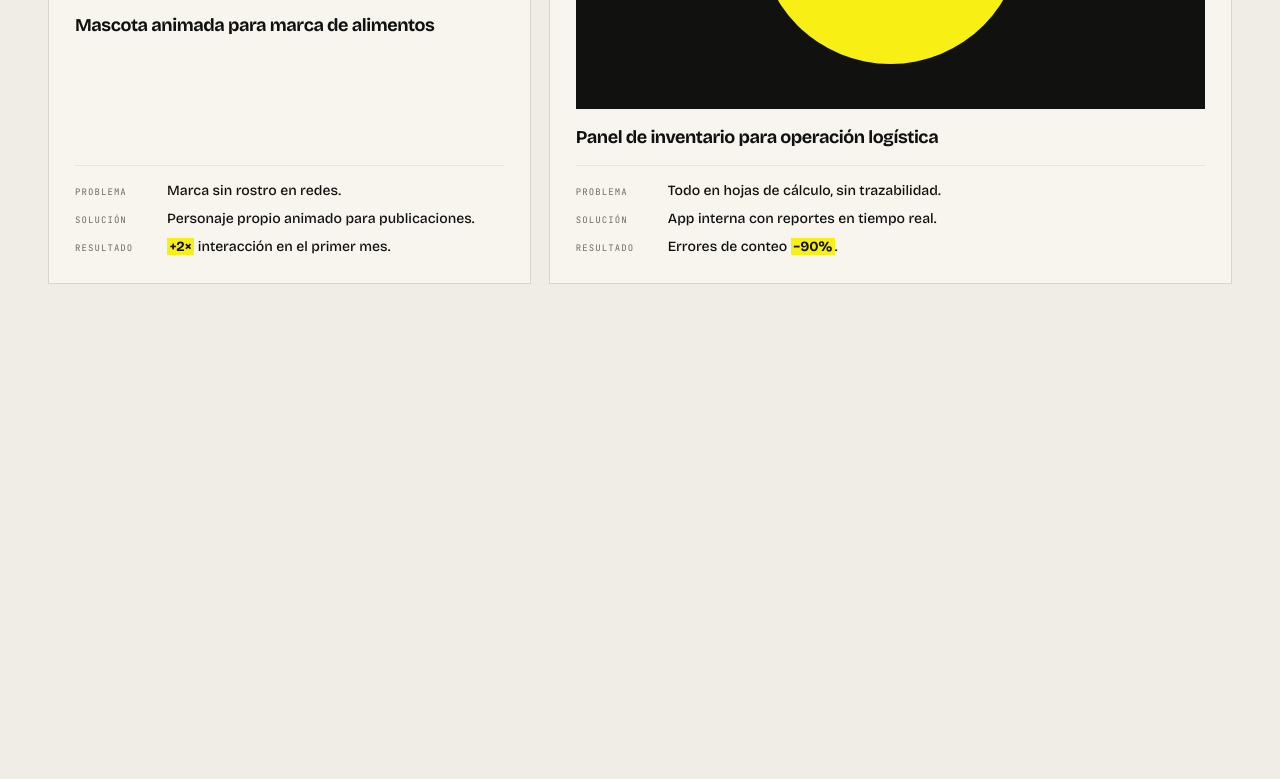
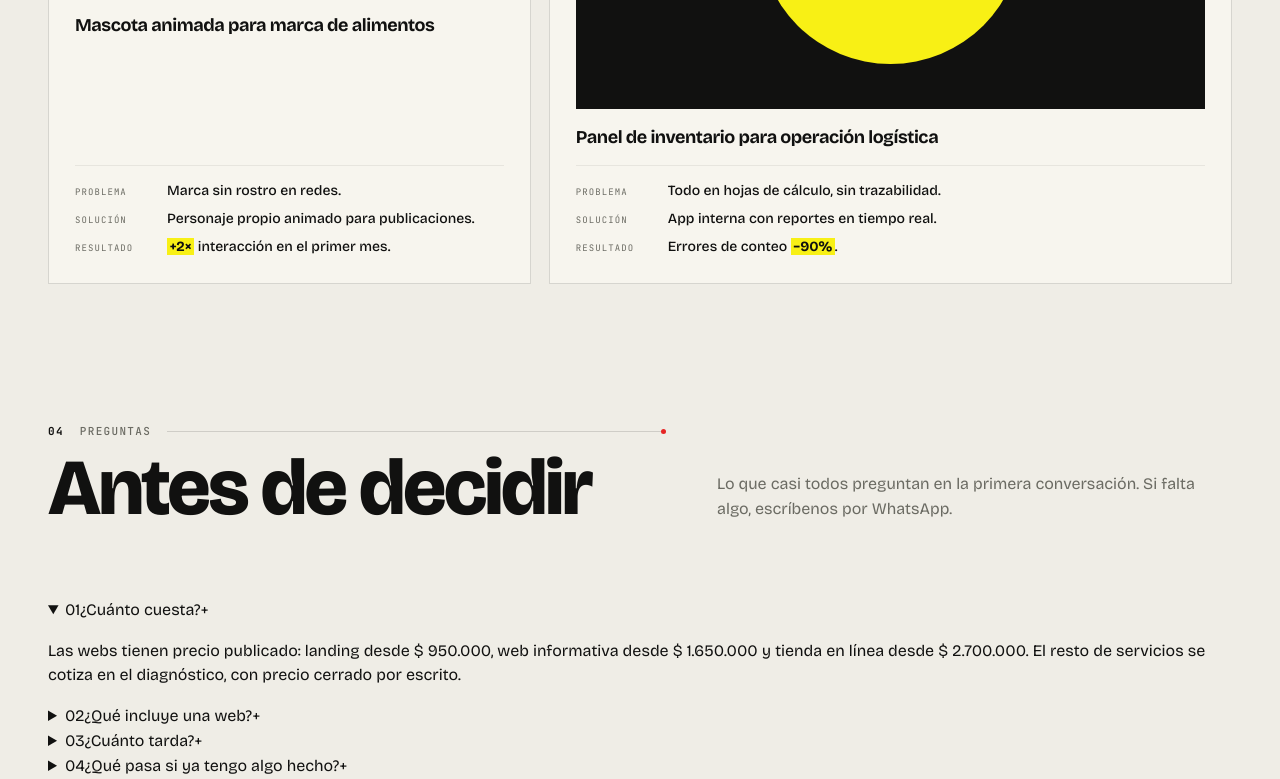
Before and after one commit to ingenerico/web-ingenerico, a website built with Vite: page index.html in a window 1280 px wide. Shown: the part 3429-4208 px from the top of the page. Before the commit the page ends 3713 px from the top, so only its background shows below. Built offline with nearby package versions, Linux system fonts and the light colour scheme.

Commit message:
Maqueta seccion de preguntas en HTML

```diff
--- a/index.html
+++ b/index.html
@@ -278,6 +278,38 @@
           </article>
         </div>
       </section>
+
+      <section class="section" id="preguntas">
+        <div class="sec-head">
+          <div class="sec-head-title">
+            <p class="sec-tag mono"><b>04</b> Preguntas <span class="bar"></span></p>
+            <h2 class="display large">Antes de decidir</h2>
+          </div>
+          <p class="sec-lede">
+            Lo que casi todos preguntan en la primera conversación. Si falta
+            algo, escríbenos por WhatsApp.
+          </p>
+        </div>
+
+        <div class="faq">
+          <details open>
+            <summary><span class="n">01</span><span>¿Cuánto cuesta?</span><span class="plus" aria-hidden="true">+</span></summary>
+            <div class="ans"><p>Las webs tienen precio publicado: landing desde $ 950.000, web informativa desde $ 1.650.000 y tienda en línea desde $ 2.700.000. El resto de servicios se cotiza en el diagnóstico, con precio cerrado por escrito.</p></div>
+          </details>
+          <details>
+            <summary><span class="n">02</span><span>¿Qué incluye una web?</span><span class="plus" aria-hidden="true">+</span></summary>
+            <div class="ans"><p>Hosting, dominio, correo y certificado de seguridad. La tienda en línea suma soporte prioritario, un cambio al mes y carga de productos.</p></div>
+          </details>
+          <details>
+            <summary><span class="n">03</span><span>¿Cuánto tarda?</span><span class="plus" aria-hidden="true">+</span></summary>
+            <div class="ans"><p>Una web, menos de una semana. Software, animación e IA dependen del alcance y la fecha queda en la propuesta.</p></div>
+          </details>
+          <details>
+            <summary><span class="n">04</span><span>¿Qué pasa si ya tengo algo hecho?</span><span class="plus" aria-hidden="true">+</span></summary>
+            <div class="ans"><p>Mantenemos y actualizamos software y webs existentes, no solo proyectos nuevos.</p></div>
+          </details>
+        </div>
+      </section>
     </main>
 
     <script type="module" src="/src/main.ts"></script>
```
